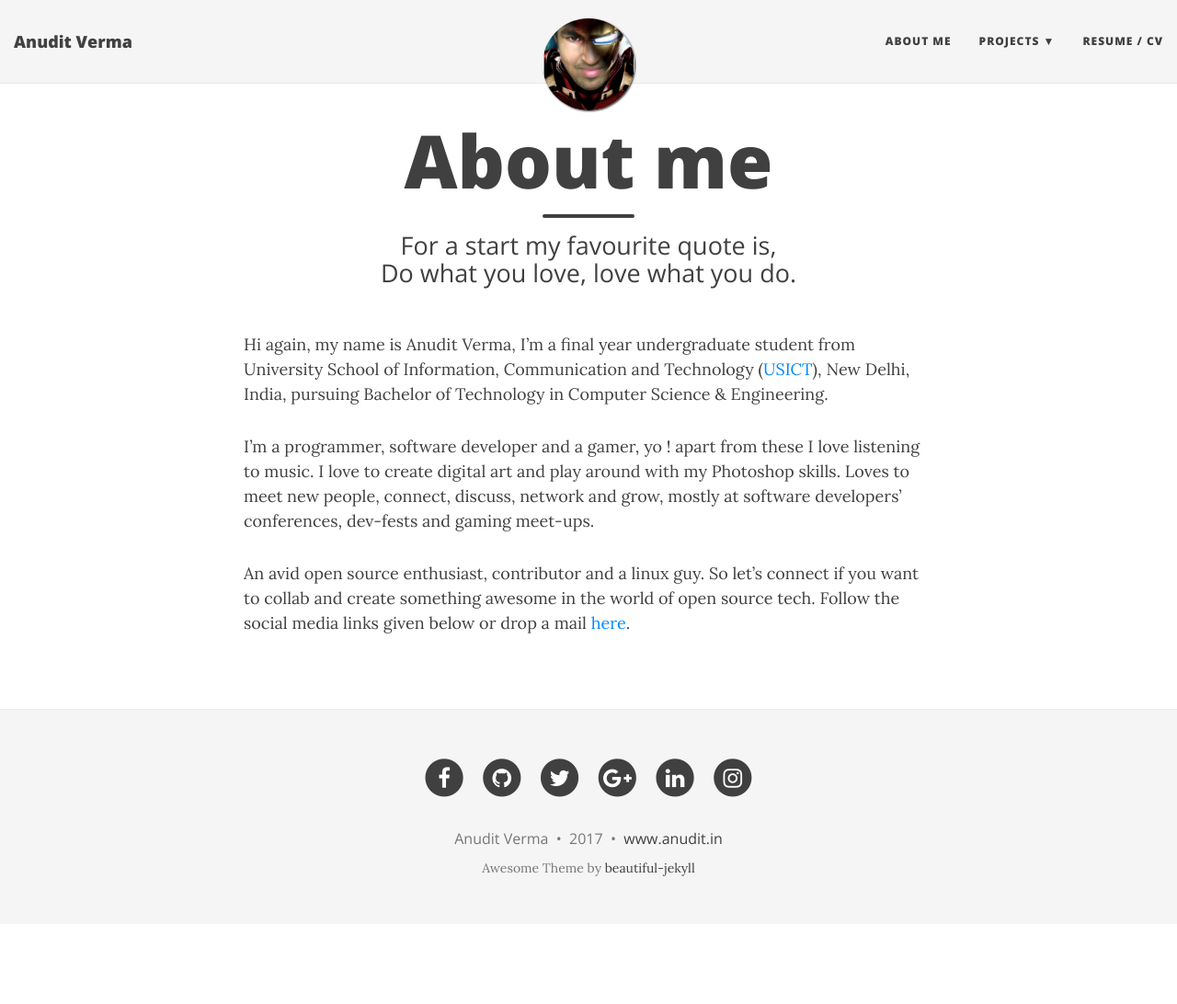
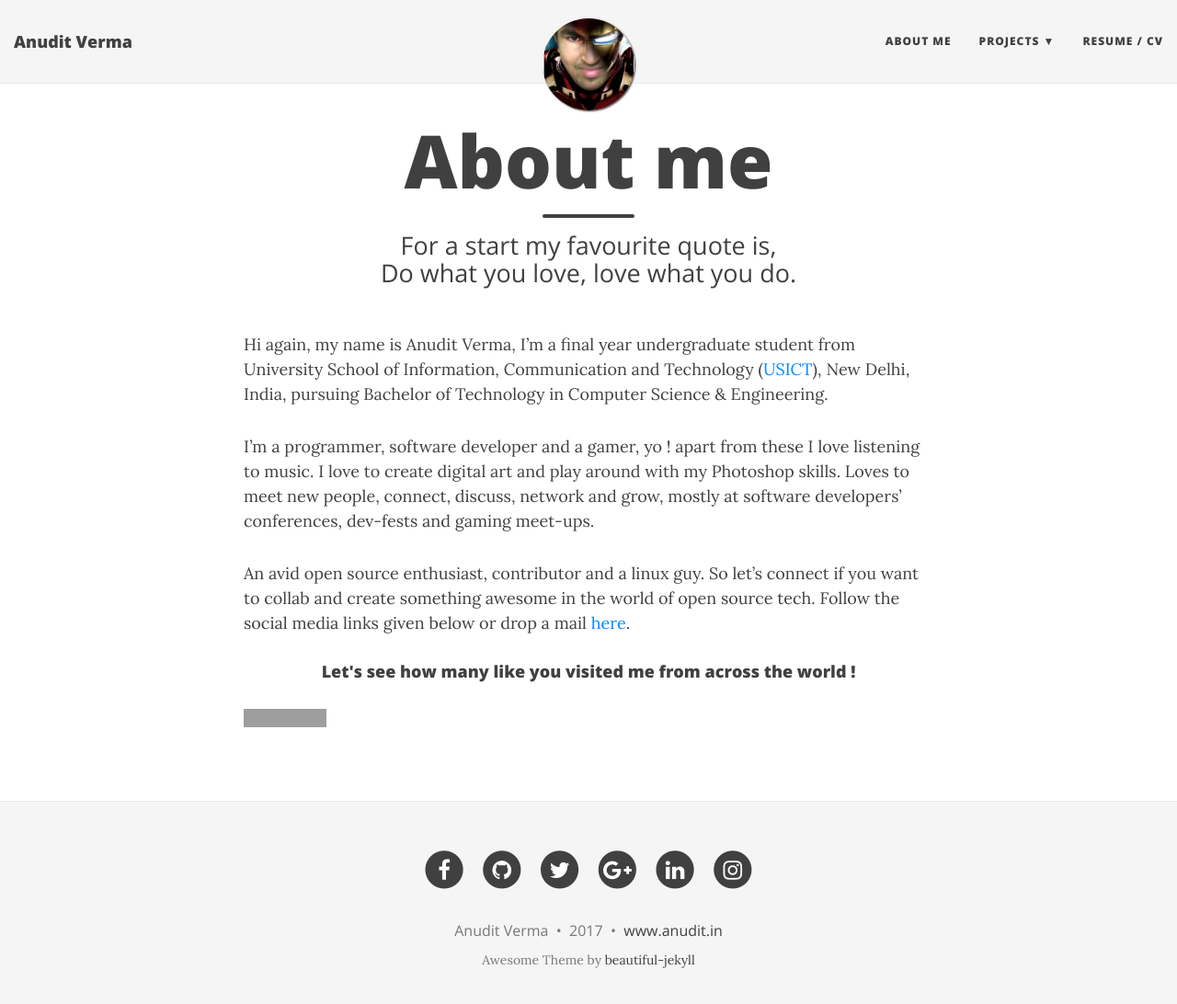
Before and after one commit to anuditverma/anuditverma.github.io, a Jekyll site: the page built from aboutme.md, in a window 1280 px wide and 1105 px high. Shown: the top 1092 px of the window at 92% size. Built offline with Jekyll 4.4.1, drawn with Linux system fonts in a browser that asks for light colours; nearby versions of some CDN libraries; grey boxes are pictures that could not be loaded.

Commit message:
Added FlagCounter to About Me page

```diff
--- a/aboutme.md
+++ b/aboutme.md
@@ -10,3 +10,9 @@
 I'm a programmer, software developer and a gamer, yo ! apart from these I love listening to music. I love to create digital art and play around with my Photoshop skills. Loves to meet new people, connect, discuss, network and grow, mostly at software developers' conferences, dev-fests and gaming meet-ups.
 
 An avid open source enthusiast, contributor and a linux guy. So let's connect if you want to collab and create something awesome in the world of open source tech. Follow the social media links given below or drop a mail [here](mailto:contact@anudit.in).
+
+<div style="text-align:center">
+	<h4>Let's see how many like you visited me from across the world !</h4>
+</div>
+
+<a href="http://info.flagcounter.com/XiiH"><img src="http://s01.flagcounter.com/count2/XiiH/bg_FFFFFF/txt_A50509/border_404040/columns_8/maxflags_250/viewers_0/labels_1/pageviews_1/flags_0/percent_0/" class="img-responsive" alt="Flag Counter" border="0"></a>
```
